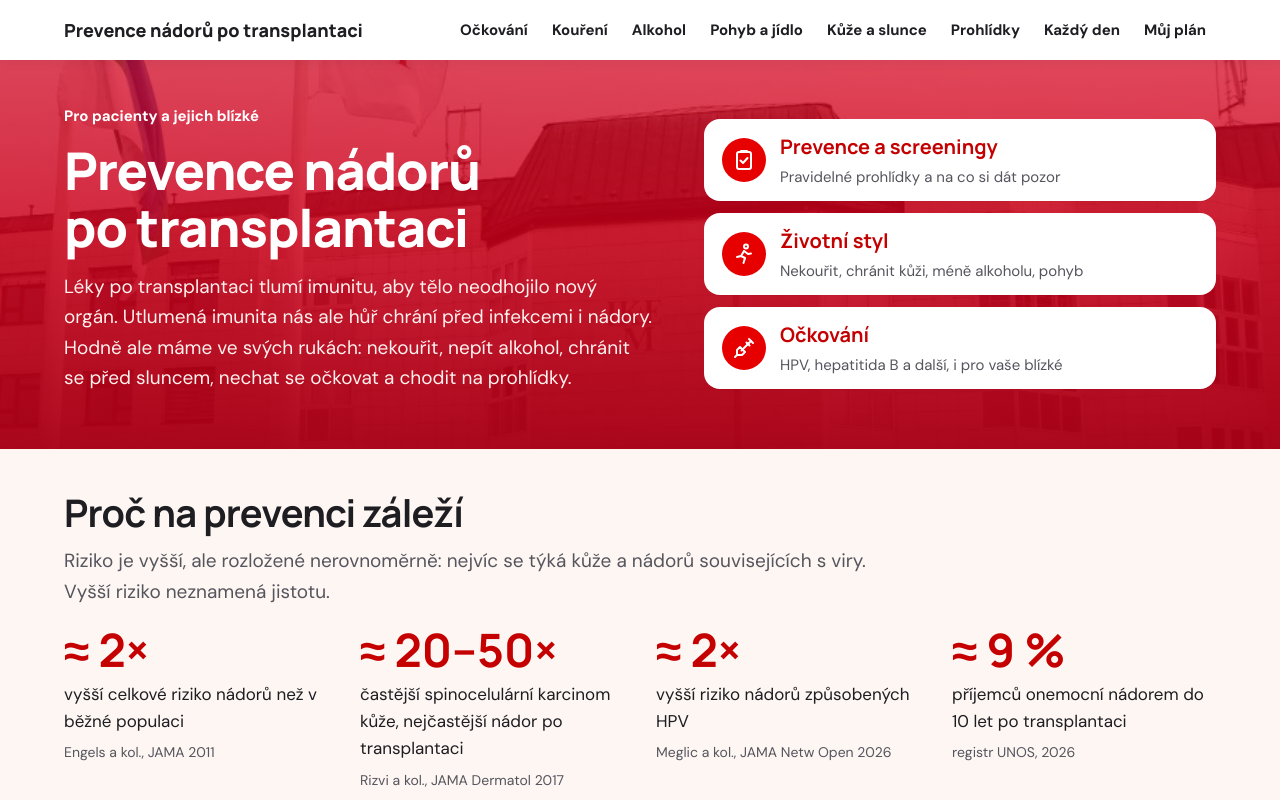
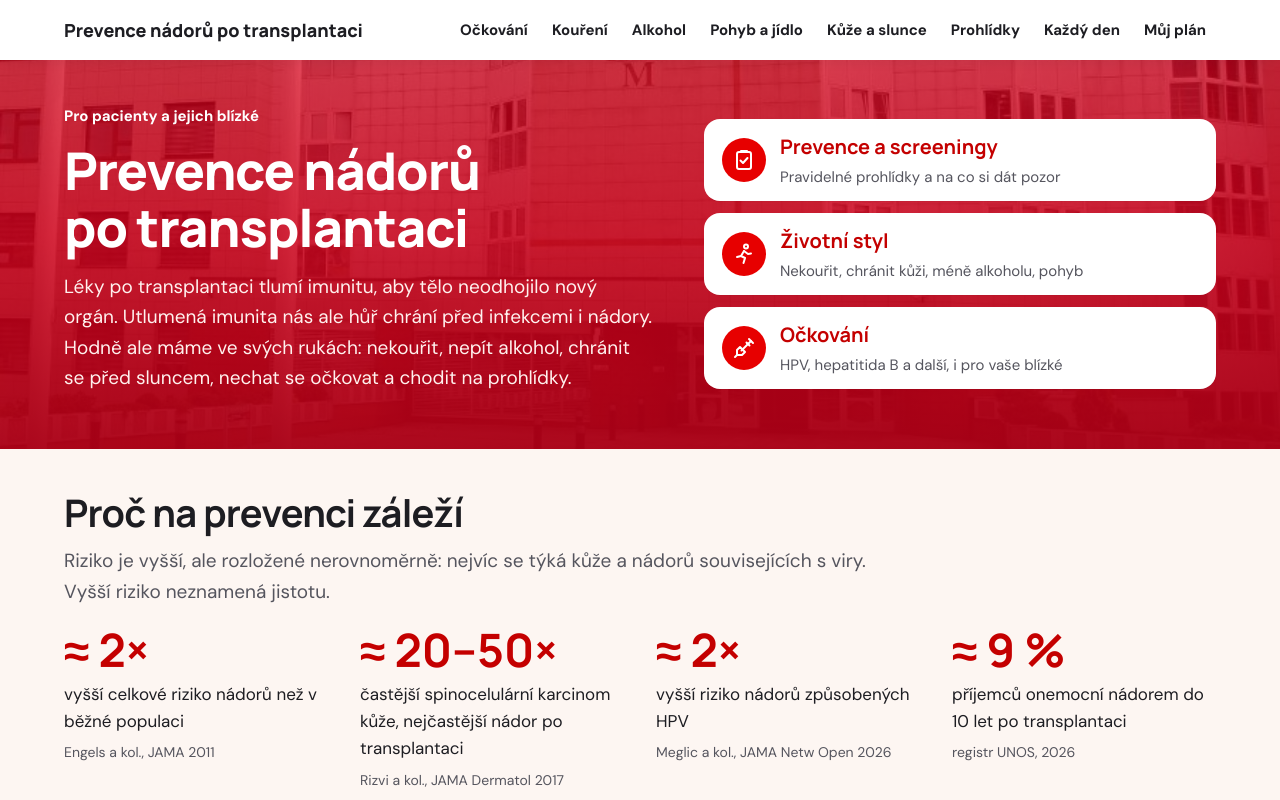
Before and after one commit to sonicaopica/prevence-po-transplantaci, a plain HTML site: page index.html in a window 1280 px wide. Shown: the top 800 px of the page. Drawn offline with Linux system fonts and the light colour scheme.

Commit message:
Úvod: fotka posunutá nahoru, bez vlajek
Co-Authored-By: Claude Opus 5.5 <noreply@anthropic.com>
Claude-Session: https://claude.ai/code/session_01Db6Sq8KsDAPiu1EkAh7Vew

```diff
--- a/index.html
+++ b/index.html
@@ -124,7 +124,7 @@ footer a{color:var(--coralink)}
 .area{display:grid;grid-template-columns:44px minmax(0,1fr);gap:14px;align-items:center;background:#fff;border-radius:16px;padding:12px 18px;text-decoration:none;color:var(--ink);box-shadow:0 1px 0 rgba(0,0,0,.04)}
 .head-row .char{margin-block:calc(-1*clamp(28px,3.4vw,48px)) -16px;align-self:end}
 .hero .char{margin-block:-12px calc(-1*clamp(28px,3.4vw,48px));align-self:end}
-#uvod-top{background:linear-gradient(180deg,rgba(214,0,28,.72) 0%,rgba(206,0,27,.84) 45%,rgba(170,0,22,.96) 100%),url(img/ikem.jpg) 50% 35%/cover no-repeat;color:#fff}
+#uvod-top{background:linear-gradient(180deg,rgba(214,0,28,.72) 0%,rgba(206,0,27,.84) 45%,rgba(170,0,22,.96) 100%),url(img/ikem.jpg) 50% 100%/cover no-repeat;color:#fff}
 #uvod-top h1,#uvod-top .tag{color:#fff}
 #uvod-top .lead{color:#fff1ee}
 .heroimg{width:100%;height:auto;aspect-ratio:16/8;object-fit:cover;object-position:50% 40%;border-radius:18px;display:block;margin-bottom:12px}
```
